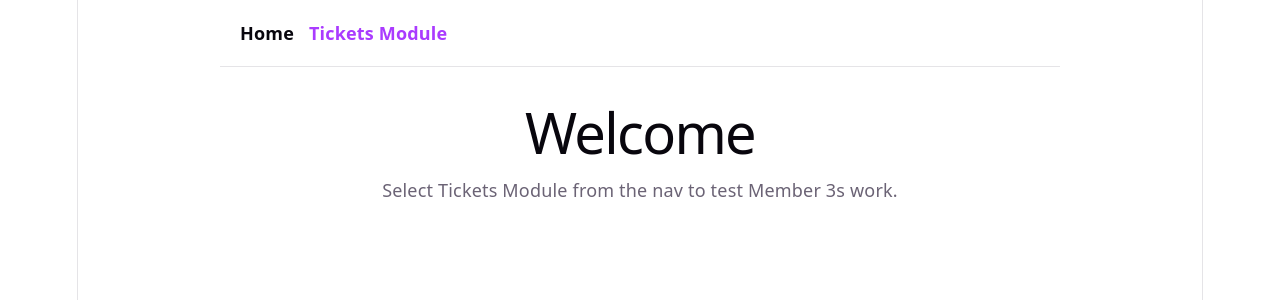
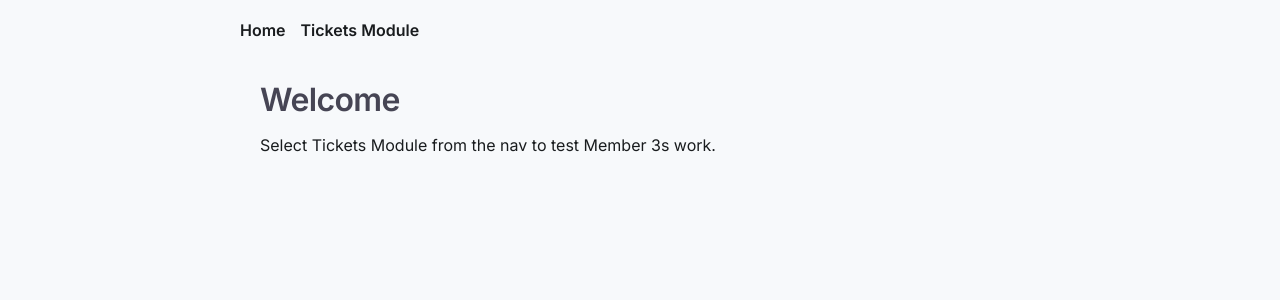
Before and after one commit to Dilshan118/it3030-paf-2026-smart-campus-4outliers, a React app in the folder smart-campus-operation-hub/frontend/: page / in a window 1280 px wide. Shown: the top 300 px of the page. Built offline with nearby package versions, Linux system fonts and the light colour scheme; no server answers; the HTML template or start-up script is replaced by a standard one.

Commit message:
style(css): apply Precise Curator color and typography tokens

```diff
--- a/smart-campus-operation-hub/frontend/src/index.css
+++ b/smart-campus-operation-hub/frontend/src/index.css
@@ -1,111 +1,112 @@
+@import url('https://fonts.googleapis.com/css2?family=Inter:wght@400;500;600&display=swap');
+
 :root {
-  --text: #6b6375;
-  --text-h: #08060d;
-  --bg: #fff;
-  --border: #e5e4e7;
-  --code-bg: #f4f3ec;
-  --accent: #aa3bff;
-  --accent-bg: rgba(170, 59, 255, 0.1);
-  --accent-border: rgba(170, 59, 255, 0.5);
-  --social-bg: rgba(244, 243, 236, 0.5);
-  --shadow:
-    rgba(0, 0, 0, 0.1) 0 10px 15px -3px, rgba(0, 0, 0, 0.05) 0 4px 6px -2px;
-
-  --sans: system-ui, 'Segoe UI', Roboto, sans-serif;
-  --heading: system-ui, 'Segoe UI', Roboto, sans-serif;
-  --mono: ui-monospace, Consolas, monospace;
-
-  font: 18px/145% var(--sans);
-  letter-spacing: 0.18px;
-  color-scheme: light dark;
-  color: var(--text);
-  background: var(--bg);
-  font-synthesis: none;
-  text-rendering: optimizeLegibility;
-  -webkit-font-smoothing: antialiased;
-  -moz-osx-font-smoothing: grayscale;
-
-  @media (max-width: 1024px) {
-    font-size: 16px;
-  }
-}
-
-@media (prefers-color-scheme: dark) {
-  :root {
-    --text: #9ca3af;
-    --text-h: #f3f4f6;
-    --bg: #16171d;
-    --border: #2e303a;
-    --code-bg: #1f2028;
-    --accent: #c084fc;
-    --accent-bg: rgba(192, 132, 252, 0.15);
-    --accent-border: rgba(192, 132, 252, 0.5);
-    --social-bg: rgba(47, 48, 58, 0.5);
-    --shadow:
-      rgba(0, 0, 0, 0.4) 0 10px 15px -3px, rgba(0, 0, 0, 0.25) 0 4px 6px -2px;
-  }
-
-  #social .button-icon {
-    filter: invert(1) brightness(2);
-  }
+  --surface: #f7f9fb;
+  --surface-container-low: #f2f4f6;
+  --surface-container-highest: #e0e3e5;
+  --surface-container-lowest: #ffffff;
+  --on-surface: #191c1e;
+  --on-surface-variant: #464554;
+  --primary: #2a14b4;
+  --primary-container: #4338ca;
+  --on-primary: #ffffff;
+  --ambient-shadow: 0 20px 25px -5px rgba(25, 28, 30, 0.04);
+  --font-inter: 'Inter', system-ui, sans-serif;
 }
 
 body {
+  font-family: var(--font-inter);
+  background-color: var(--surface);
+  color: var(--on-surface);
   margin: 0;
+  -webkit-font-smoothing: antialiased;
 }
 
-#root {
-  width: 1126px;
-  max-width: 100%;
-  margin: 0 auto;
-  text-align: center;
-  border-inline: 1px solid var(--border);
-  min-height: 100svh;
-  display: flex;
-  flex-direction: column;
+h1, h2, h3, h4, h5, h6 {
+  color: var(--on-surface-variant);
+  letter-spacing: -0.02em;
+  font-weight: 600;
+  margin: 0 0 16px 0;
+}
+
+.card {
+  background-color: var(--surface-container-lowest);
+  border: none;
+  border-radius: 8px;
+  padding: 24px;
+  box-shadow: var(--ambient-shadow);
+  margin-bottom: 16px;
+}
+
+.btn-primary {
+  background: linear-gradient(to right, var(--primary), var(--primary-container));
+  color: var(--on-primary);
+  border-radius: 6px;
+  border: none;
+  padding: 8px 16px;
+  cursor: pointer;
+  font-weight: 500;
+  transition: opacity 0.2s;
+  display: inline-flex;
+  align-items: center;
+  justify-content: center;
+  gap: 8px;
+}
+.btn-primary:hover { opacity: 0.9; }
+
+.btn-secondary {
+  background: var(--surface-container-highest);
+  color: var(--on-surface);
+  border-radius: 6px;
+  border: none;
+  padding: 8px 16px;
+  cursor: pointer;
+  font-weight: 500;
+  transition: opacity 0.2s;
+}
+.btn-secondary:hover { opacity: 0.8; }
+
+.input-field {
+  background-color: var(--surface-container-highest);
+  border: none;
+  border-bottom: 2px solid transparent;
+  padding: 12px;
+  border-radius: 4px 4px 0 0;
+  outline: none;
+  color: var(--on-surface);
+  font-family: var(--font-inter);
+  transition: border-bottom-color 0.2s;
+  width: 100%;
   box-sizing: border-box;
 }
-
-h1,
-h2 {
-  font-family: var(--heading);
-  font-weight: 500;
-  color: var(--text-h);
+.input-field:focus {
+  border-bottom: 2px solid var(--primary);
 }
 
-h1 {
-  font-size: 56px;
-  letter-spacing: -1.68px;
-  margin: 32px 0;
-  @media (max-width: 1024px) {
-    font-size: 36px;
-    margin: 20px 0;
-  }
-}
-h2 {
-  font-size: 24px;
-  line-height: 118%;
-  letter-spacing: -0.24px;
-  margin: 0 0 8px;
-  @media (max-width: 1024px) {
-    font-size: 20px;
-  }
-}
-p {
-  margin: 0;
+.label-text {
+  font-size: 0.75rem;
+  text-transform: uppercase;
+  letter-spacing: 0.1em;
+  color: var(--on-surface-variant);
+  font-weight: 600;
+  display: block;
+  margin-bottom: 4px;
+  margin-top: 16px;
 }
 
-code,
-.counter {
-  font-family: var(--mono);
-  display: inline-flex;
-  border-radius: 4px;
-  color: var(--text-h);
+.badge {
+  padding: 4px 10px;
+  border-radius: 999px;
+  font-size: 0.75rem;
+  font-weight: 600;
+  text-transform: uppercase;
+  letter-spacing: 0.05em;
 }
 
-code {
-  font-size: 15px;
-  line-height: 135%;
-  padding: 4px 8px;
-  background: var(--code-bg);
+.no-border-list > div {
+  padding: 16px 0;
+  border: none !important;
 }
+.no-border-list > div:hover {
+  background-color: var(--surface-container-low);
+}
```
